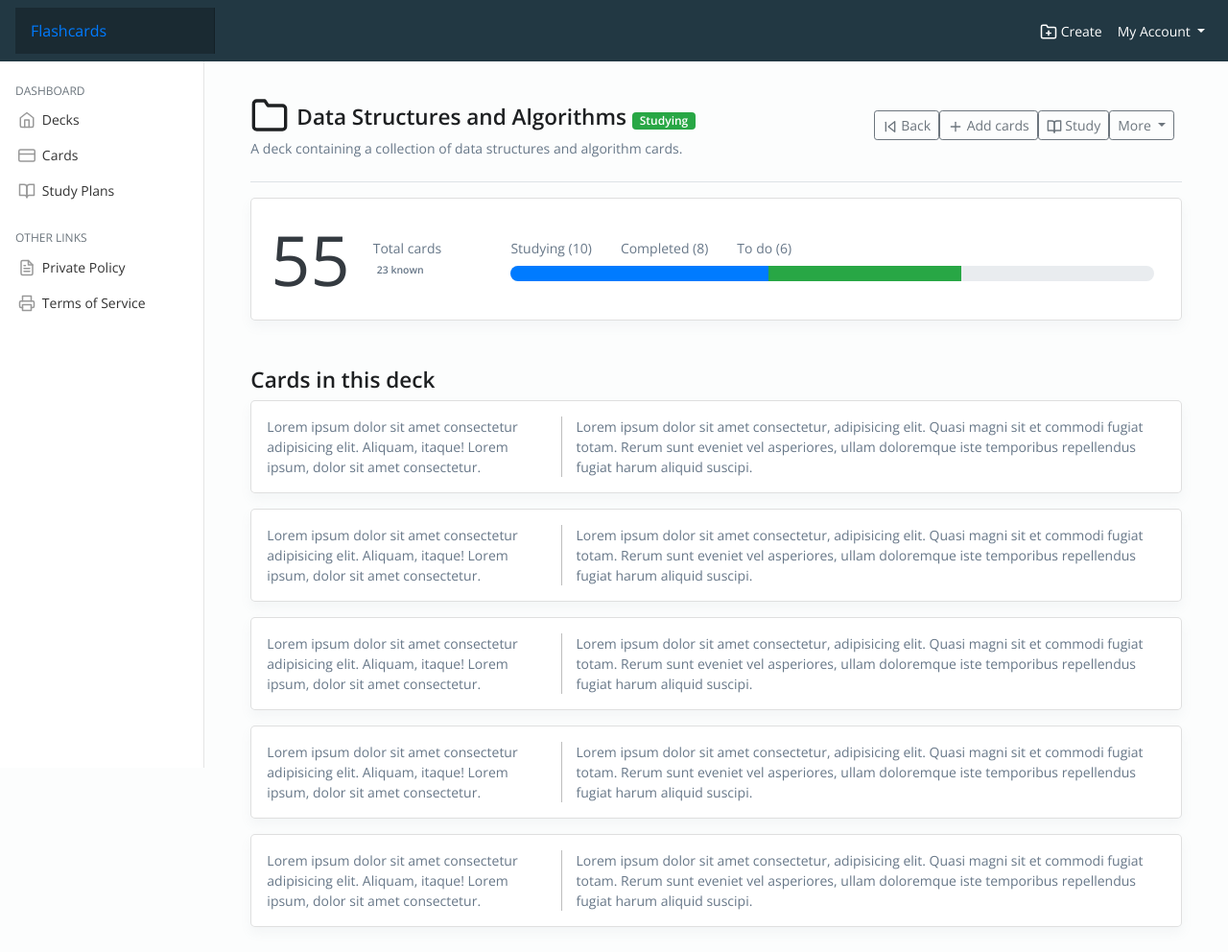
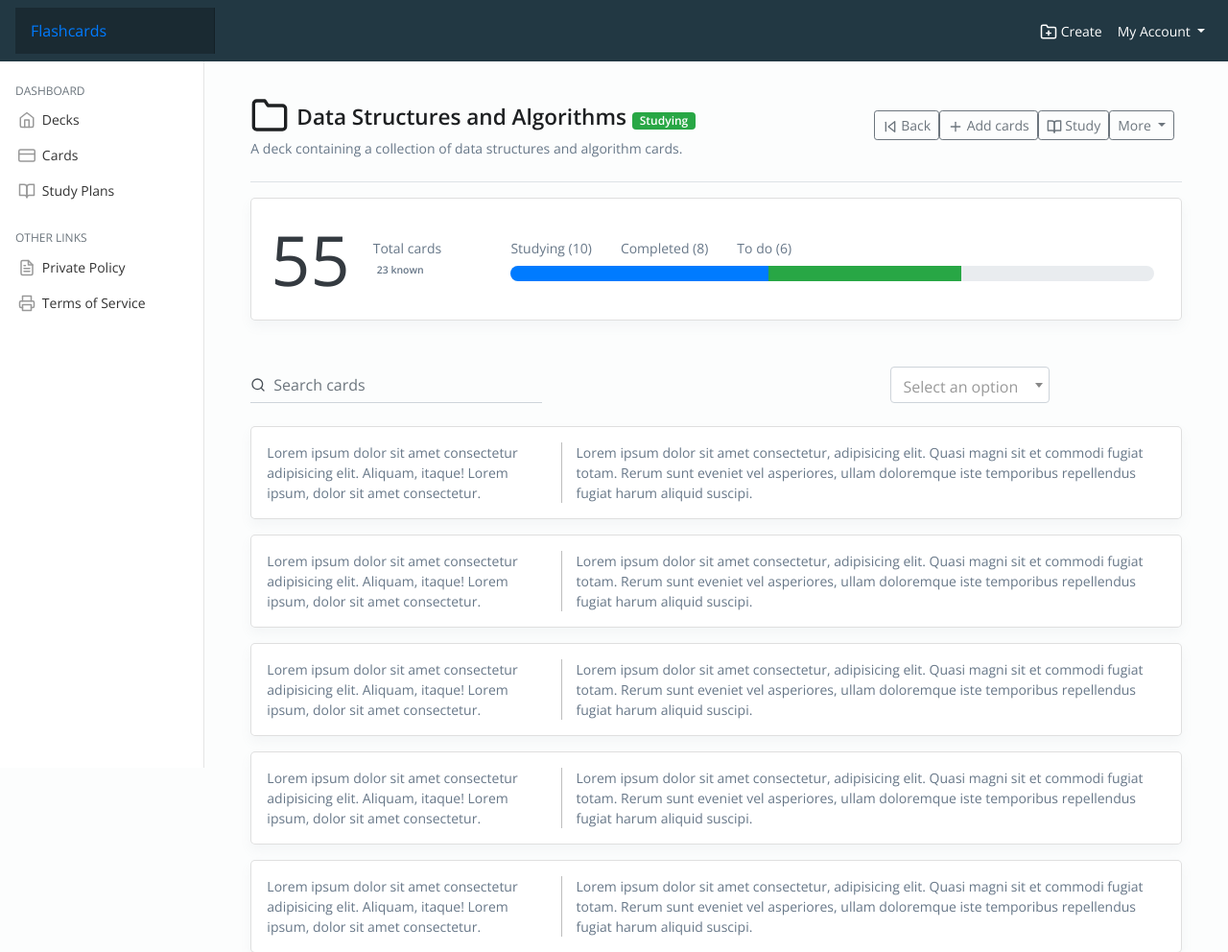
Before and after one commit to Victornguli/flashlearn, a Python web app: template flashlearn/templates/dashboard/decks/_deck.html in a window 1280 px wide. Shown: the top 992 px of the page at 96% size. Before the commit the page ends 966 px from the top, so only its background shows below. Run offline with Jinja, Linux system fonts and the light colour scheme; the template is opened without the code that fills it, so the values that code supplies are empty; some libraries are stand-ins or nearby versions.

Commit message:
add search and extra filters

```diff
--- a/flashlearn/templates/dashboard/decks/_deck.html
+++ b/flashlearn/templates/dashboard/decks/_deck.html
@@ -189,8 +189,43 @@
             </div>
         </div>
     </div> -->
+    <!-- <h1 style="font-weight: 600;" class="pb-2 border-bottom">Cards in this deck</h1> -->
+    <div class="row d-flex justify-content-between align-items-center flex-grow-1 mb-4">
 
-    <h1 style="font-weight: 600;">Cards in this deck</h1>
+        <!-- Search filter -->
+        <div class="col-sm-6 col-md-4 mb-sm-0">
+            <form>
+                <!-- Search -->
+                <div class="input-group input-group-merge input-group-flush">
+                    <div class="input-group-prepend">
+                        <div class="input-group-text">
+                            <svg xmlns="http://www.w3.org/2000/svg" width="24" height="24" viewBox="0 0 24 24"
+                                fill="none" stroke="currentColor" stroke-width="2" stroke-linecap="round"
+                                stroke-linejoin="round" class="feather feather-search">
+                                <circle cx="11" cy="11" r="8"></circle>
+                                <line x1="21" y1="21" x2="16.65" y2="16.65"></line>
+                            </svg>
+                        </div>
+                    </div>
+                    <input id="datatableSearch" type="search" class="form-control" placeholder="Search cards">
+                </div>
+                <!-- End Search -->
+            </form>
+        </div>
+
+        <!-- Selected items count -->
+        <div id="selected_count" class="col-sm-6 col-md-4 md-4 mb-sm-0">
+        </div>
+
+        <!-- Custom filters -->
+        <div class="col-sm-6 col-md-4 pull-right">
+            <select class="form-control select2" id="cards_filter" name="cards_filter">
+                <option></option>
+                <option value="Complete">Known</option>
+                <option value="Studying">Unknown</option>
+            </select>
+        </div>
+    </div>
     <div class="card">
         <div class="card-body" style="padding: 1rem 1rem;">
             <div class="row">
```
